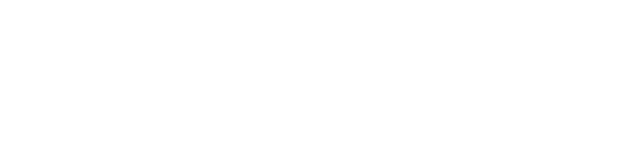
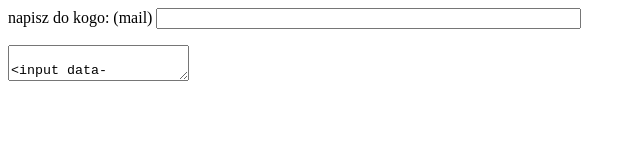
Before and after one commit to kaskader2000/https-pierremail.tk-, a plain HTML site: page app/new.html in a window 1280 px wide. Shown: the whole page, without its empty margins (0-640 px from the left). Drawn offline with Linux system fonts and the light colour scheme.

Commit message:
Update new.html

```diff
--- a/app/new.html
+++ b/app/new.html
@@ -1,2 +1,10 @@
 
-<html><title>nowy</title></html>
+<html><title>nowy</title><form>
+napisz do kogo: (mail)
+<input type="text" size="50">
+
+</form>
+  <textarea name="list cols=40 rows=8></textarea>
+                  <p>
+                  <input type="submit" value="wyślij"><input type="reset">
+</html>
```
